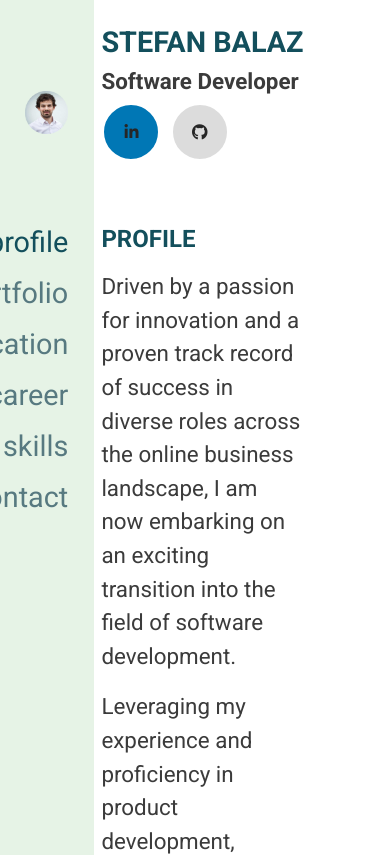
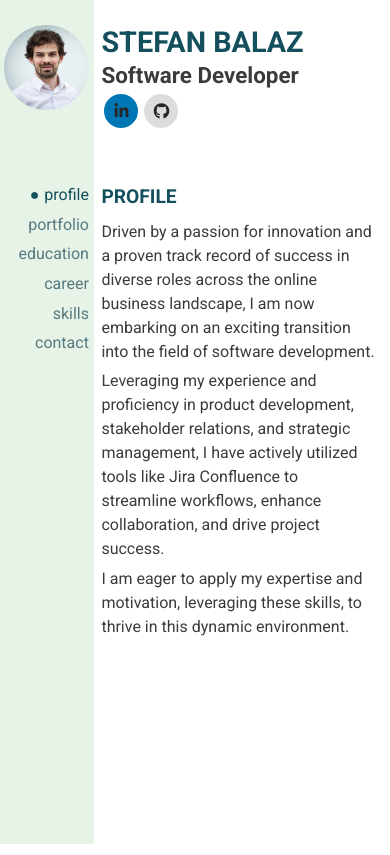
Before and after one commit to stefanbalaz/pwp, a React (Vite) app: page / in a window 390 px wide. Shown: the top 855 px of the page. Built offline with nearby package versions, Linux system fonts and the light colour scheme.

Commit message:
responsiveness

```diff
--- a/src/App.css
+++ b/src/App.css
@@ -18,6 +18,10 @@ html {
   height: 100%;
 }
 
+p {
+  padding-bottom: 2%;
+}
+
 .main_container {
   display: grid;
   grid-template-columns: 24% 74%;
@@ -26,16 +30,37 @@ html {
   min-height: 100vh;
 }
 
+@media (max-width: 768px) {
+  .main_container {
+    grid-template-rows: minmax(50px, 180px) 2fr;
+  }
+}
+
+@media (max-width: 675px) {
+  .main_container {
+    grid-template-rows: minmax(50px, 160px) 2fr;
+  }
+}
+
+.content_block {
+  max-width: 70%;
+  font-size: 1.4rem;
+  line-height: 1.5;
+  padding-bottom: 5%;
+}
+
+@media (max-width: 768px) {
+  .content_block {
+    max-width: 95%;
+    font-size: 1rem;
+    line-height: 1.5;
+    padding-bottom: 6%;
+  }
+}
+
 .photo_container,
 .header_container {
   padding-top: 3vh;
-}
-
-.photo_container,
-.navigation_container {
-  display: flex;
-  justify-content: flex-end;
-  padding-right: 3vh;
 }
 
 .content_container,
@@ -43,18 +68,46 @@ html {
   padding-top: 3vh;
 }
 
-.photo_container {
-  background-color: #e6f3e6ff;
-}
-
 .content {
   flex: 1;
   background-color: rgb(108, 108, 193);
 }
 
+/* PHOTO CONTAINER */
+
+.photo_container {
+  background-color: #e6f3e6ff;
+}
+
+.photo_container {
+  display: flex;
+  justify-content: flex-end;
+  padding-right: 5%;
+}
+
+@media (max-width: 768px) {
+  .photo_container {
+    display: flex;
+    align-items: baseline;
+    padding-right: 5%;
+  }
+}
+
+/* IMAGE */
+
+img {
+  padding-left: 5%;
+  width: 100%;
+  height: 100%;
+  object-fit: contain;
+}
+
 /* NAVIGATION */
 
 .navigation_container {
+  display: flex;
+  justify-content: flex-end;
+  padding-right: 5%;
   background-color: #e6f3e6ff;
   height: 100%;
 }
@@ -77,7 +130,7 @@ nav a {
   text-transform: lowercase;
   text-decoration: none;
   color: #577980;
-  padding-bottom: 2vh;
+  padding-bottom: 10%;
   display: block;
   font-size: 1.8rem;
 }
@@ -97,27 +150,25 @@ nav a.active {
   outline: none;
 }
 
-/* IMAGE */
-
-img {
-  padding-left: 3vh;
-  width: 100%;
-  height: 100%;
-  object-fit: contain; /* or "cover" depending on your preference */
+@media (max-width: 768px) {
+  nav a {
+    font-size: 1rem;
+    padding-bottom: 15%;
+  }
 }
 
 /* HEADER */
 
 header h1 {
   font-size: 1.8rem;
-  padding-bottom: 1vh;
+  padding-bottom: 1%;
   color: #134f5c;
   /* background-color: bisque; */
 }
 
 header h2 {
   font-size: 1.4rem;
-  padding-bottom: 1vh;
+  padding-bottom: 1%;
   /* background-color: bisque; */
 }
 
@@ -139,7 +190,7 @@ header h2 {
   background-color: #fff;
   text-align: center;
   font-size: 25px;
-  margin: 0 1vh 1vh 0;
+  margin: 0 1% 1% 0;
   display: flex;
   justify-content: center;
   align-items: center;
@@ -151,12 +202,15 @@ header h2 {
   text-decoration: none;
 }
 
-/* Media query for smaller screens */
 @media (max-width: 768px) {
   .icons_ul .icons_li a {
-    width: 60px;
-    height: 60px;
-    font-size: 16px;
+    width: 40px;
+    height: 40px;
+    font-size: 1rem;
+  }
+
+  .icons_ul .icons_li a .icon {
+    font-size: 1rem;
   }
 }
 
@@ -209,21 +263,20 @@ header h2 {
 }
 
 h3 {
-  padding-bottom: 2vh;
+  padding-bottom: 3%;
   font-size: 1.5rem;
   color: #134f5c;
 }
 
-.content_block {
-  max-width: 70%;
-  font-size: 1.4rem;
-  line-height: 1.5;
-  padding-bottom: 2vh;
+@media (max-width: 768px) {
+  h3 {
+    padding-bottom: 4%;
+    font-size: 1.2rem;
+    color: #134f5c;
+  }
 }
 
 .resume_activity_date {
-  /*   display: flex;
-    justify-content: space-between; */
   min-width: 100%;
   display: grid;
   grid-template-columns: 59% 39%;
@@ -236,10 +289,12 @@ h3 {
 
 .resume_institution {
   font-weight: bold;
+  padding-bottom: 2%;
 }
 
 .resume_activity {
   text-decoration: underline;
+  padding-bottom: 2%;
 }
 
 .content_block .education_career_list {
@@ -247,7 +302,7 @@ h3 {
 }
 
 .form-element {
-  margin-bottom: 2vh;
+  margin-bottom: 2%;
 }
 
 .form-control {
@@ -257,6 +312,11 @@ h3 {
   line-height: 1.5;
   border: 1px solid #ced4da;
   border-radius: 0.25rem;
+}
+
+.custom-button {
+  background-color: #134f5c;
+  color: #fff;
 }
 
 .custom-button {
@@ -293,6 +353,30 @@ textarea {
   display: inline-block;
   border: 1px solid #ccc;
   box-sizing: border-box;
+}
+
+/* Add media query for smaller screens */
+@media (max-width: 768px) {
+  .form-control {
+    font-size: 0.8rem; /* Adjust the font size as needed for smaller screens */
+  }
+
+  .custom-button {
+    font-size: 1rem; /* Adjust the button font size for smaller screens */
+    padding: 12px 24px; /* Adjust the button padding for smaller screens */
+  }
+
+  form {
+    max-width: 90%;
+  }
+
+  form .form-element .form-control {
+    max-width: 95%; /* Adjust the form width for smaller screens */
+  }
+
+  form .form-element label {
+    font-size: 1rem; /* Adjust the label font size for smaller screens */
+  }
 }
 
 .skills_headline {
@@ -332,3 +416,9 @@ li {
 .skill_element:hover {
   background-color: rgb(245, 248, 245);
 }
+
+@media (max-width: 768px) {
+  .skill_element {
+    padding: 4px 8px;
+  }
+}
--- a/src/components/Profile.jsx
+++ b/src/components/Profile.jsx
@@ -5,20 +5,22 @@ function Profile() {
     <div>
       <h3>PROFILE</h3>
       <div className="content_block">
-        Driven by a passion for innovation and a proven track record of success
-        in diverse roles across the online business landscape, I am now
-        embarking on an exciting transition into the field of software
+        <p>
+          Driven by a passion for innovation and a proven track record of
+          success in diverse roles across the online business landscape, I am
+          now embarking on an exciting transition into the field of software
           development.
-      </div>
-      <div className="content_block">
+        </p>
+        <p>
           Leveraging my experience and proficiency in product development,
           stakeholder relations, and strategic management, I have actively
           utilized tools like Jira Confluence to streamline workflows, enhance
           collaboration, and drive project success.
-      </div>
-      <div className="content_block">
+        </p>
+        <p>
           I am eager to apply my expertise and motivation, leveraging these
           skills, to thrive in this dynamic environment.
+        </p>
       </div>
     </div>
   );
```
Lines whose indentation alone changed are shown as unchanged.
